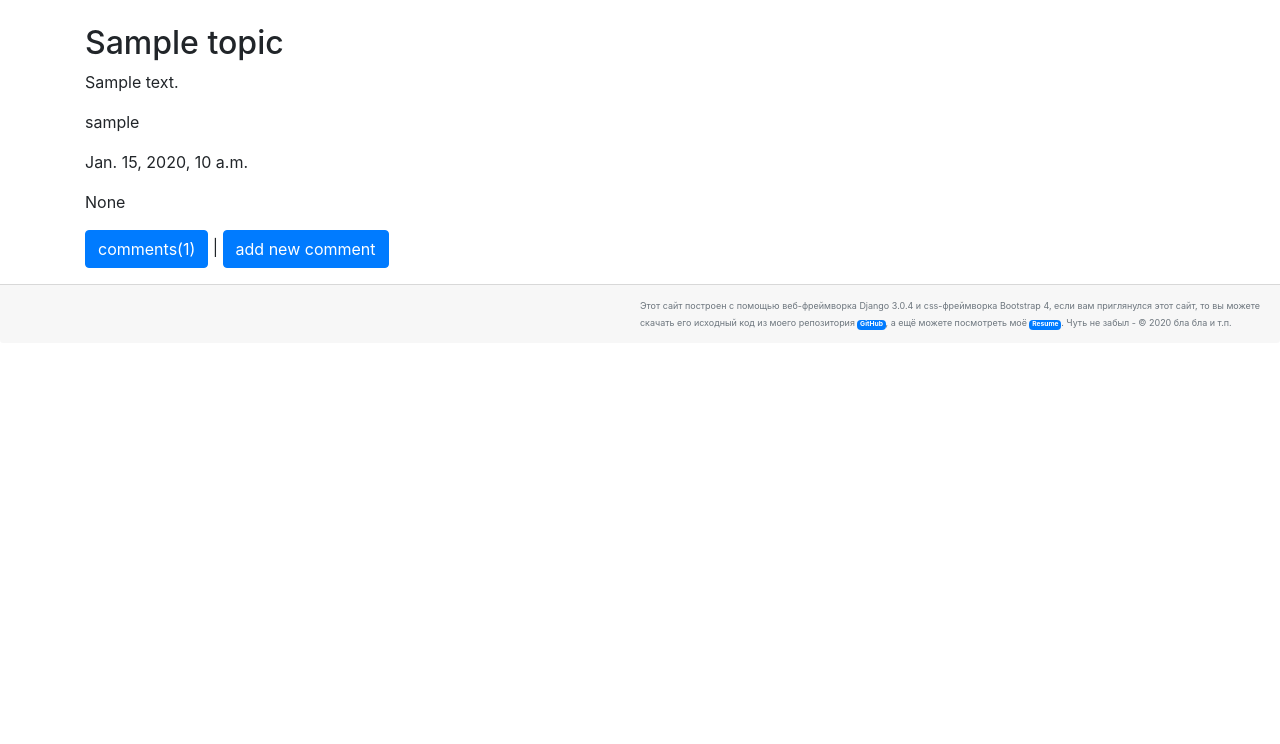
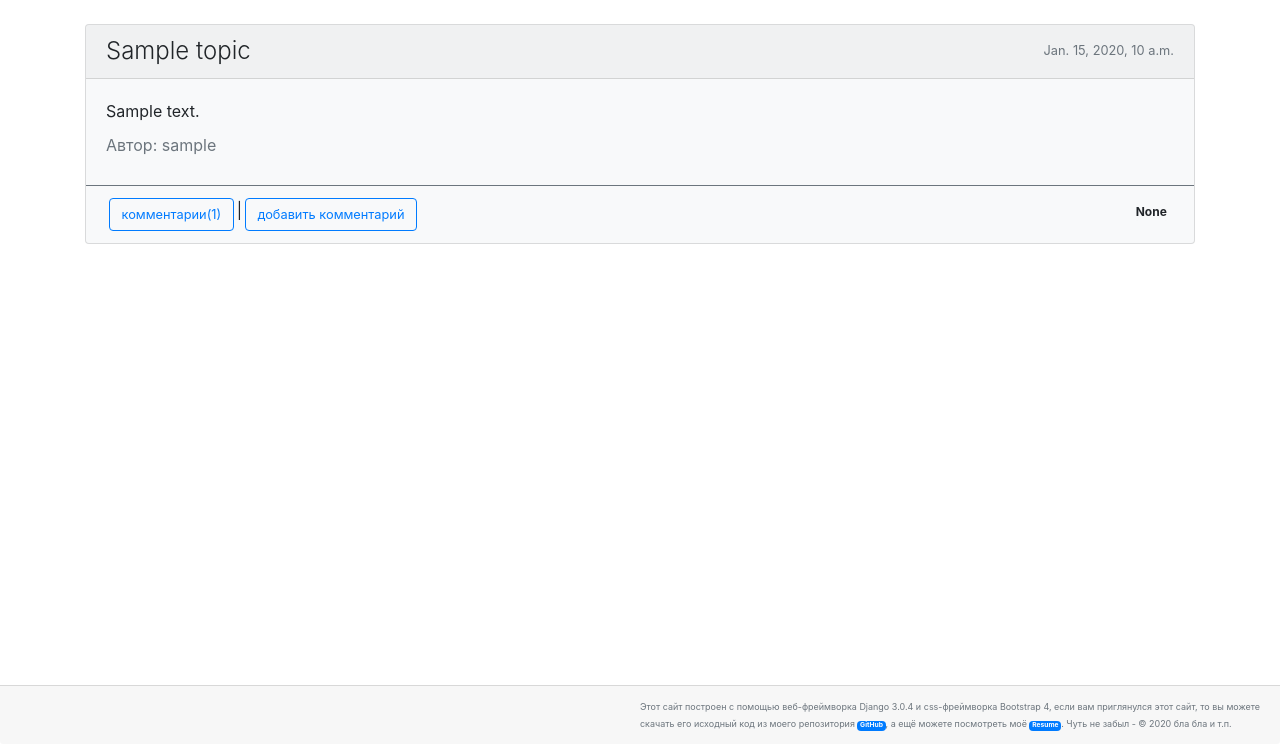
Before and after one commit to DmitKos/dkos.site, a Django app: template blog/templates/blog/topic.html in a window 1280 px wide. Shown: the part 56-800 px from the top of the page. Run offline with Django 3.2, Linux system fonts and the light colour scheme; the template is opened without the code that fills it: most values are stand-ins (such as "Sample title", 1, 10 or a date in 2020); some libraries are stand-ins or nearby versions.

Commit message:
css styles changed

```diff
--- a/blog/templates/blog/topic.html
+++ b/blog/templates/blog/topic.html
@@ -1,23 +1,38 @@
 {% extends "blog/base.html" %}
 
 {% block header %}
-	<h2>{{ topic }}</h2>
 {% endblock header %}
+{% block content %}
+<div class="card bg-light mb-3">
+	<div class="card-header">
+		<h1 class="display-2">{{ topic }}</h1>
 
-{% block content %}
+		{% for e in entry %}
+		<div class="card-date">
+			<small class="card-text text-muted">{{ e.topic.date }}</small>
+		</div>
+	</div>
+	<div class="card-body">
+		<p class="card-text">{{ e.text }}</p>
+		<p class="card-subtitle mb-2 text-muted">Автор: {{ e.topic.author.username }}</p>
+	</div>
+	<div class="card-footer card-footer-text bg-transparent border-secondary">
+		<a href="{% url 'blog:comments_entry' e.slug %}"
+			class="btn btn-outline-primary btn-small">комментарии({{ e.comment_set.count }})</a> | <a
+			href="{% url 'blog:new_comment' e.slug %}" class="btn btn-outline-primary btn-small">добавить
+			комментарий</a>
+		<div class="card-tag">
+			{% if e.topic.tag.slug %}
+			<a href="{% url 'blog:tag' e.topic.tag.slug %}"
+					class="badge badge-pill badge-success">{{ e.topic.tag.text }}</a>
+			{% else %}
+			<span class="badge badge-pill badge-light">None</span>
+			{% endif %}
+		</div>
 
-{% for e in entry %}
-<p>{{ e.text }}</p>
-<p>{{ e.topic.author.username }}</p>
-<p>{{ e.topic.date }}</p>
-	{% if e.topic.tag.slug %}
-		<p><a href="{% url 'blog:tag' e.topic.tag.slug %}">{{ e.topic.tag.text }}</a></p>
-	{% else %}
-		<p>None</p>
-	{% endif %}
-<p>
-	<a href="{% url 'blog:comments_entry' e.slug %}" class="btn btn-primary">comments({{ e.comment_set.count }})</a> | <a href="{% url 'blog:new_comment' e.slug %}" class="btn btn-primary">add new comment</a>
-</p>
+	</div>
+</div>
+
 {% endfor %}
 
 {% endblock content %}
--- a/static/css/styles.css
+++ b/static/css/styles.css
@@ -41,6 +41,7 @@
 
 .card-footer-fixed {
     position: absolute;
+    bottom: 0px;
     left: 0px;
     right: 0px;
     display: flex;
```
Also changed, not shown: blog/templates/blog/comments_entry.html (+17 -8 lines).
